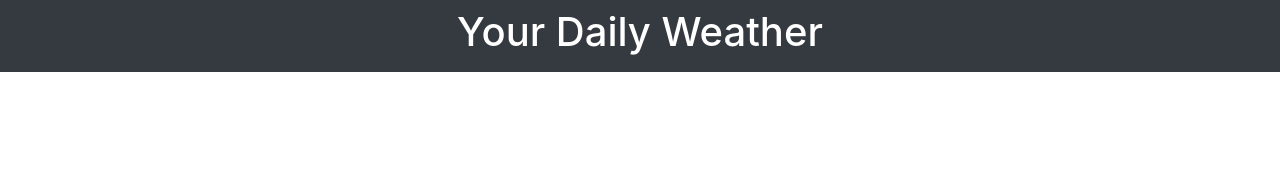
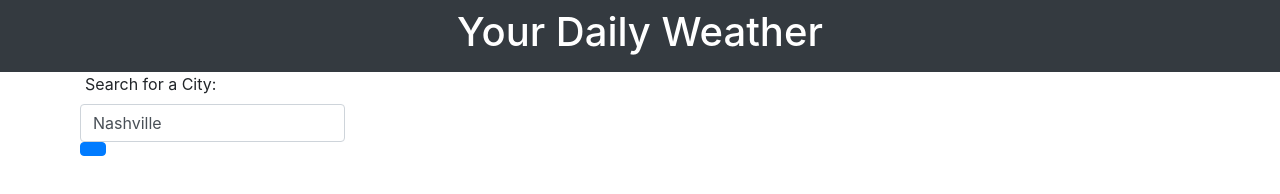
Before and after one commit to ehamzapour/Your-Daily-Weather, a plain HTML site: page index.html in a window 1280 px wide. Drawn offline with nearby package versions, Linux system fonts and the light colour scheme.

Commit message:
added search box coding

```diff
--- a/index.html
+++ b/index.html
@@ -16,10 +16,34 @@
 
 
 <body>
+  <!--Header-->
     <header class="bg-dark text-white text-center p-2">
       <h1>Your Daily Weather</h1>
     </header>
 
+    <!--Main container for webpage-->
+    <div id="content" class="container">
+      <div class="row">
+
+        <!--Search box-->
+        <div id="content-left" class="col-md-3">
+          <form>
+            <label for="search-city">Search for a City:</label>
+            <div class="form-row">
+              <input id="search-city" class="form-control" name="city" value="Nashville"></input>
+              <button id="search-button" class="btn btn-primary" type="submit"><i class="fas fa-search"></i></button>
+            </div>
+          </form>
+          <div id="search-error"></div>
+          <!--Prior searched cities-->
+          <ul id="city-results" class="list-group mt-4"></ul>
+          <!--Clear storage button-->
+          <a id="clear-storage" href="#"></a>
+        </div>
+
+      </div>
+    </div>
+
     <script src="./script.js"></script>
 </body>
 </html>
```
